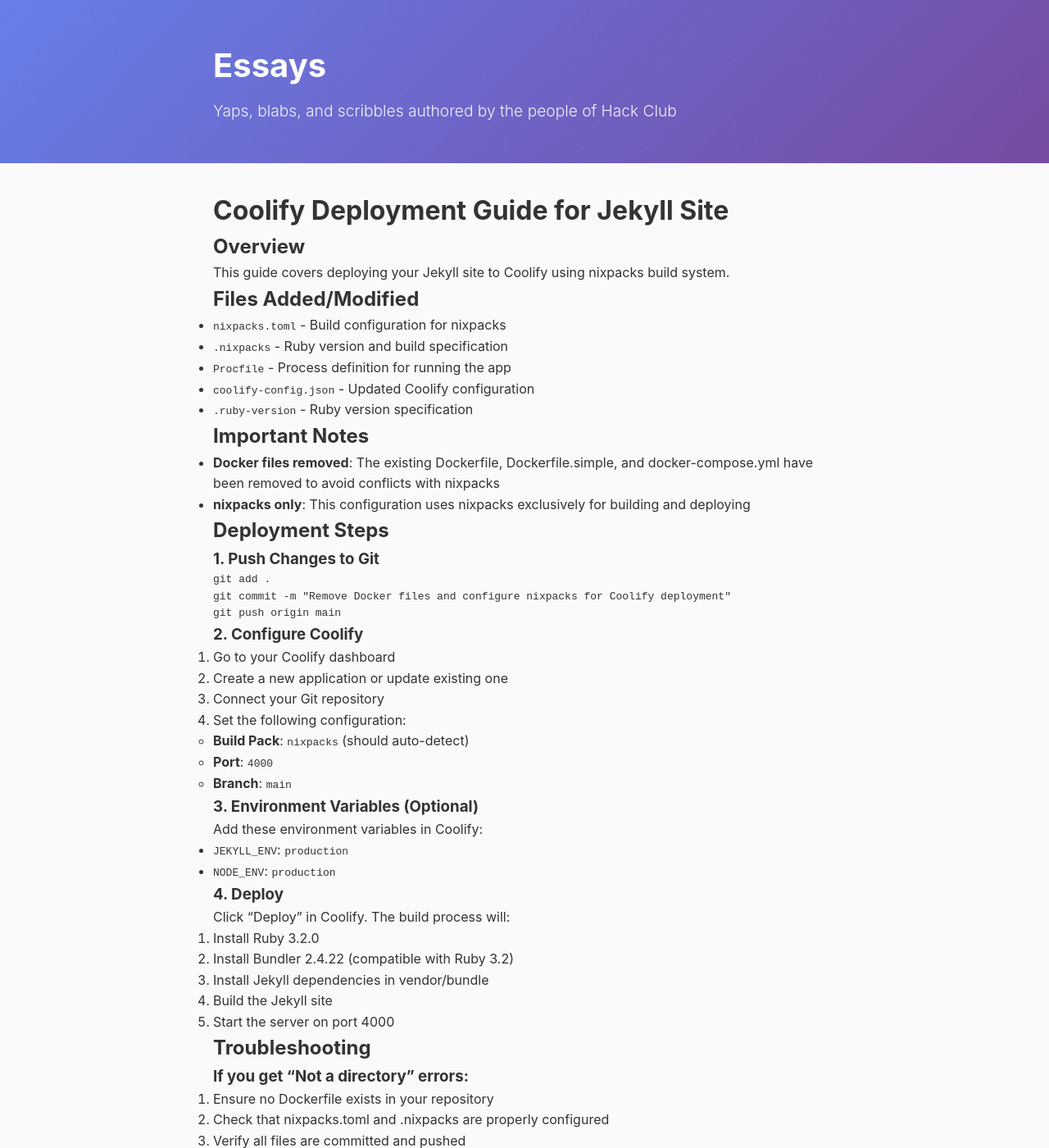
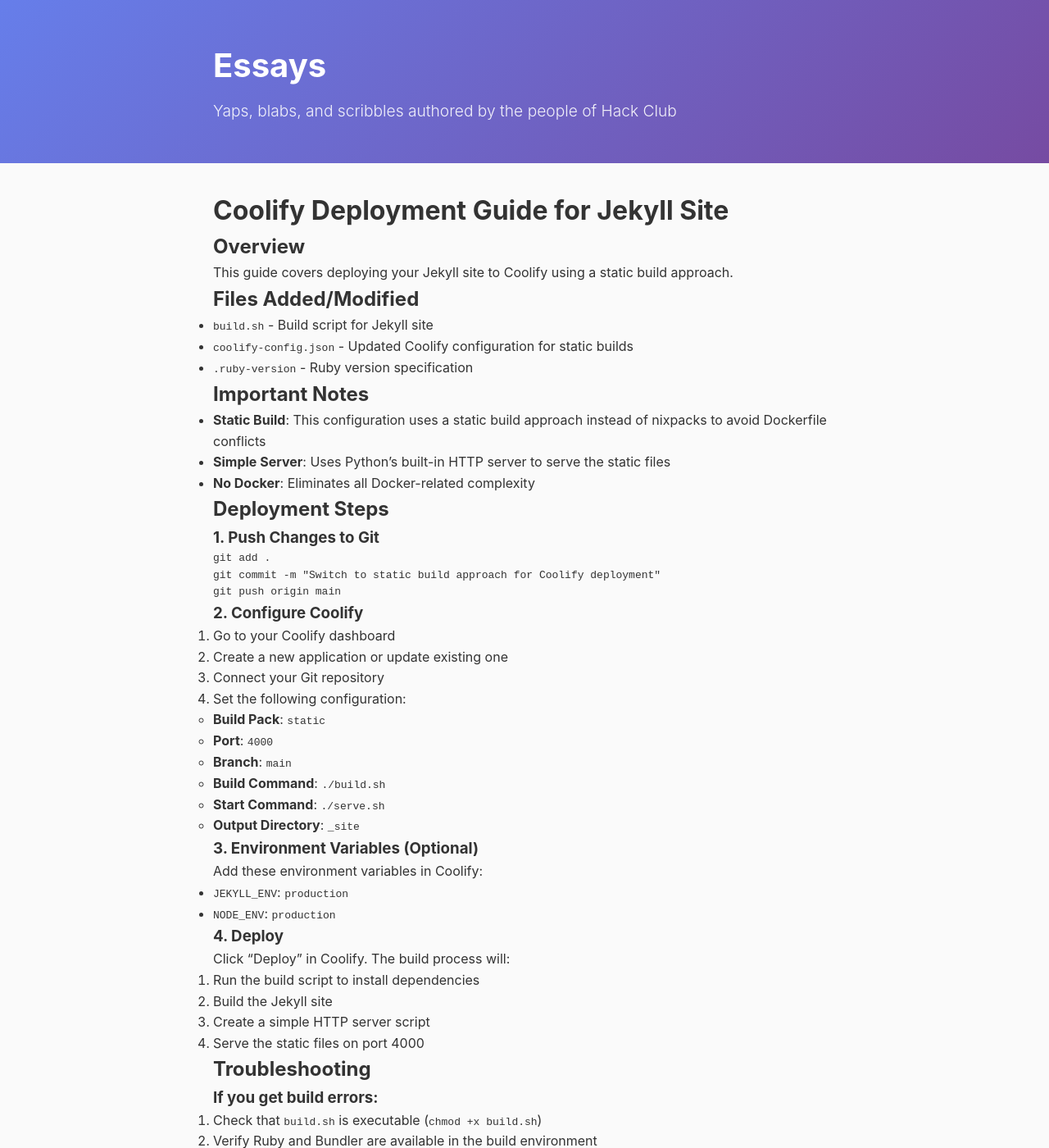
Before and after one commit to hackclub/essays, a Jekyll site: the page built from COOLIFY_DEPLOYMENT.md, in a window 1280 px wide and 1400 px high. Shown: the whole window at 82% size. Built offline with Jekyll 4.4.1, drawn with Linux system fonts in a browser that asks for light colours; our own code applies the rules of GitHub Pages for plain Markdown files; some of the changed text lies outside the part shown.

Commit message:
Switch to static build approach for Coolify deployment

````diff
--- a/COOLIFY_DEPLOYMENT.md
+++ b/COOLIFY_DEPLOYMENT.md
@@ -1,25 +1,24 @@
 # Coolify Deployment Guide for Jekyll Site
 
 ## Overview
-This guide covers deploying your Jekyll site to Coolify using nixpacks build system.
+This guide covers deploying your Jekyll site to Coolify using a static build approach.
 
 ## Files Added/Modified
-- `nixpacks.toml` - Build configuration for nixpacks
-- `.nixpacks` - Ruby version and build specification
-- `Procfile` - Process definition for running the app
-- `coolify-config.json` - Updated Coolify configuration
+- `build.sh` - Build script for Jekyll site
+- `coolify-config.json` - Updated Coolify configuration for static builds
 - `.ruby-version` - Ruby version specification
 
 ## Important Notes
-- **Docker files removed**: The existing Dockerfile, Dockerfile.simple, and docker-compose.yml have been removed to avoid conflicts with nixpacks
-- **nixpacks only**: This configuration uses nixpacks exclusively for building and deploying
+- **Static Build**: This configuration uses a static build approach instead of nixpacks to avoid Dockerfile conflicts
+- **Simple Server**: Uses Python's built-in HTTP server to serve the static files
+- **No Docker**: Eliminates all Docker-related complexity
 
 ## Deployment Steps
 
 ### 1. Push Changes to Git
 ```bash
 git add .
-git commit -m "Remove Docker files and configure nixpacks for Coolify deployment"
+git commit -m "Switch to static build approach for Coolify deployment"
 git push origin main
 ```
 
@@ -28,9 +27,12 @@
 2. Create a new application or update existing one
 3. Connect your Git repository
 4. Set the following configuration:
-   - **Build Pack**: `nixpacks` (should auto-detect)
+   - **Build Pack**: `static`
    - **Port**: `4000`
    - **Branch**: `main`
+   - **Build Command**: `./build.sh`
+   - **Start Command**: `./serve.sh`
+   - **Output Directory**: `_site`
 
 ### 3. Environment Variables (Optional)
 Add these environment variables in Coolify:
@@ -39,23 +41,17 @@
 
 ### 4. Deploy
 Click "Deploy" in Coolify. The build process will:
-1. Install Ruby 3.2.0
-2. Install Bundler 2.4.22 (compatible with Ruby 3.2)
-3. Install Jekyll dependencies in vendor/bundle
-4. Build the Jekyll site
-5. Start the server on port 4000
+1. Run the build script to install dependencies
+2. Build the Jekyll site
+3. Create a simple HTTP server script
+4. Serve the static files on port 4000
 
 ## Troubleshooting
 
-### If you get "Not a directory" errors:
-1. Ensure no Dockerfile exists in your repository
-2. Check that nixpacks.toml and .nixpacks are properly configured
-3. Verify all files are committed and pushed
-
-### If you still get Bundler errors:
-1. Check that `.ruby-version` contains `3.2.0`
-2. Verify `nixpacks.toml` specifies Bundler 2.4.22
-3. Ensure all files are committed and pushed
+### If you get build errors:
+1. Check that `build.sh` is executable (`chmod +x build.sh`)
+2. Verify Ruby and Bundler are available in the build environment
+3. Check Coolify logs for specific error messages
 
 ### If the site doesn't load:
 1. Check Coolify logs for any startup errors
@@ -64,14 +60,19 @@
 
 ## Expected Build Output
 The build should show:
-- Ruby 3.2.0 installation
-- Bundler 2.4.22 installation
-- Jekyll dependencies installation in vendor/bundle
+- Ruby dependencies installation
 - Jekyll site build
-- Server startup on port 4000
+- Static files generated in _site/
+- Simple HTTP server startup
 
 ## Local Testing
 Your local Jekyll server should continue to work as before:
 ```bash
 bundle exec jekyll serve
 ```
+
+## Alternative: Manual Static Deployment
+If the build approach still fails, you can:
+1. Build locally: `bundle exec jekyll build`
+2. Upload the `_site/` directory to a static hosting service
+3. Configure Coolify to serve static files directly
--- a/coolify-config.json
+++ b/coolify-config.json
@@ -1,9 +1,12 @@
 {
   "name": "jekyll-essays",
   "type": "application",
-  "buildPack": "nixpacks",
+  "buildPack": "static",
   "port": 4000,
   "branch": "main",
+  "buildCommand": "./build.sh",
+  "startCommand": "./serve.sh",
+  "outputDirectory": "_site",
   "environment": {
     "JEKYLL_ENV": "production",
     "NODE_ENV": "production"
````
Also changed, not shown: nixpacks.toml (deleted, +0 -15 lines), 3 other files.
